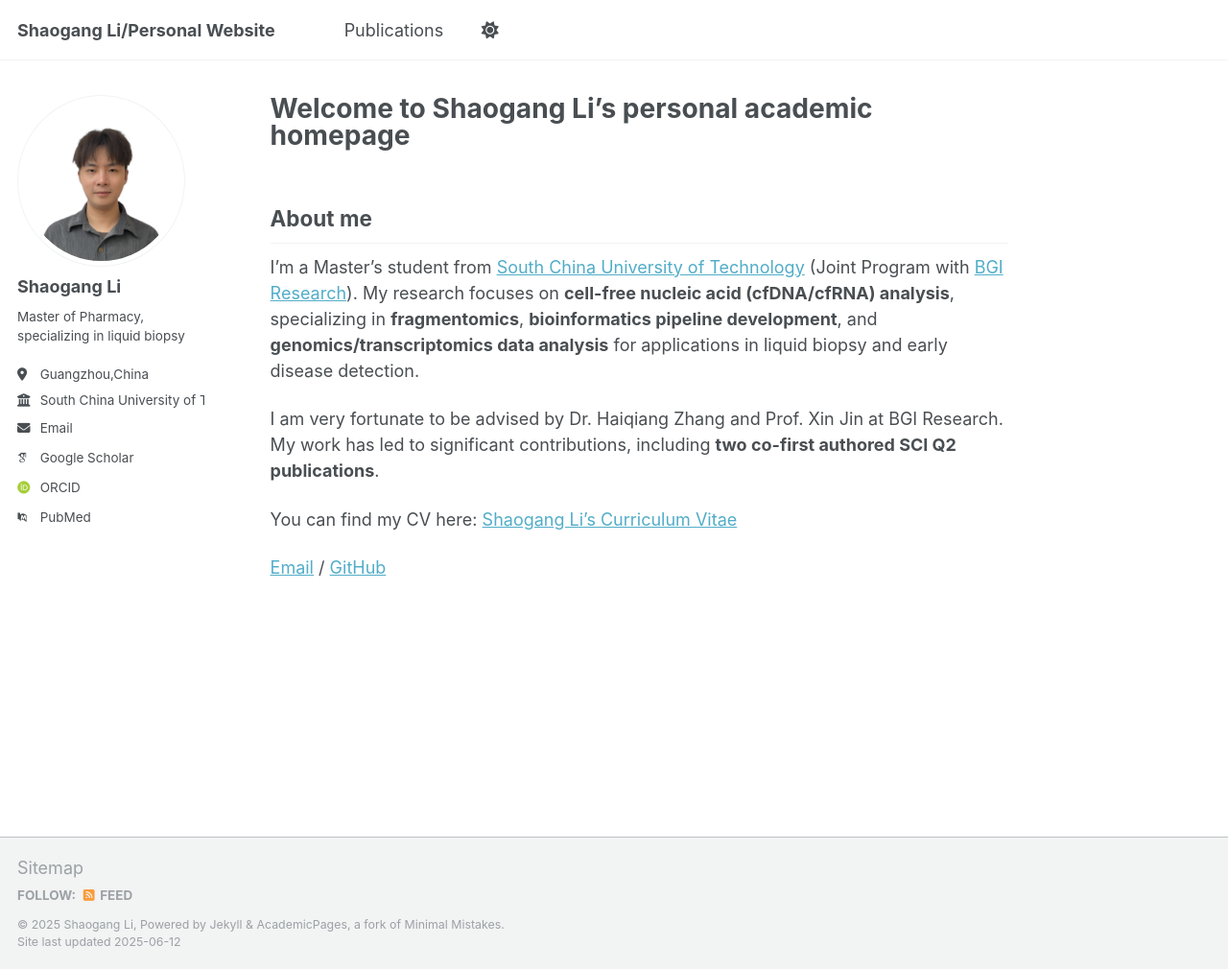
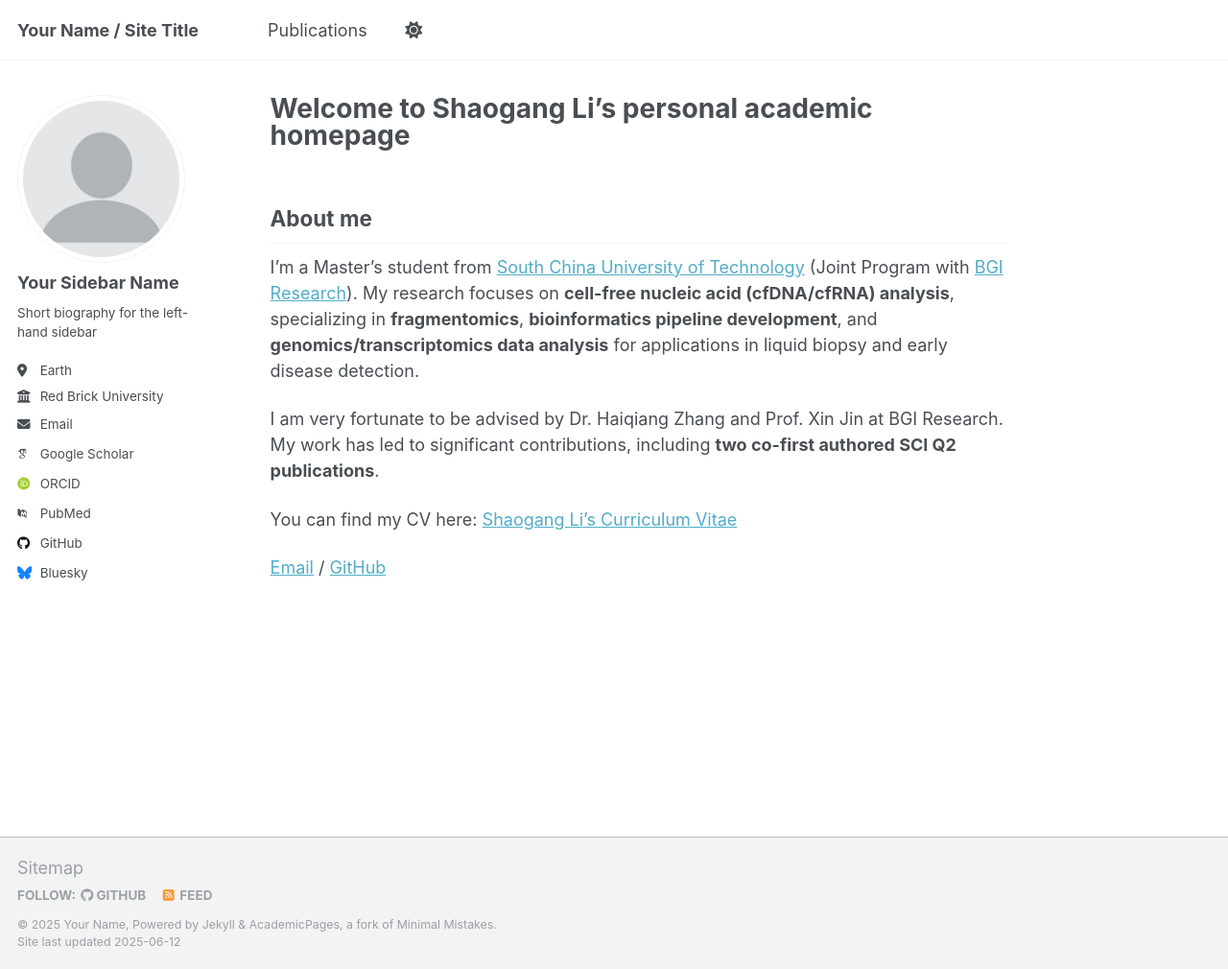
Before and after one commit to AlfredLSG/LSG, a Jekyll site: the page built from _pages/about.md, in a window 1280 px wide and 1010 px high. Shown: the whole window at 96% size. Built offline with Jekyll 4.4.1, drawn with Linux system fonts in a browser that asks for light colours; some web fonts are replaced; a file with an impossible date is left out.

Commit message:
Update _config.yml

```diff
--- a/_config.yml
+++ b/_config.yml
@@ -9,11 +9,11 @@
 # Basic Site Settings
 locale                   : "en-US"
 site_theme               : "default"
-title                    : "Shaogang Li/Personal Website"
+title                    : "Your Name / Site Title"
 title_separator          : "-"
-name                     : &name "Shaogang Li"
+name                     : &name "Your Name"
 description              : &description "personal description"
-url                      : https://alfredlsg.github.io/LSG/ # the base hostname & protocol for your site e.g. "https://[your GitHub username].github.io" or if you already have some other page hosted on Github then use "https://[your GitHub username].github.io/[Your Repo Name]"
+url                      : https://academicpages.github.io # the base hostname & protocol for your site e.g. "https://[your GitHub username].github.io" or if you already have some other page hosted on Github then use "https://[your GitHub username].github.io/[Your Repo Name]"
 baseurl                  : "" # the subpath of your site, e.g. "/blog"
 repository               : "academicpages/academicpages.github.io"
 
@@ -22,19 +22,19 @@ repository               : "academicpages/academicpages.github.io"
 #               Additional customization can be done by editing /_includes/author-profile.html
 author:
   # Biographic information
-  avatar           : "李少港.png"
-  name             : "Shaogang Li"
+  avatar           : "profile.png"
+  name             : "Your Sidebar Name"
   pronouns         : # example: "she/her"
-  bio              : "Master of Pharmacy, specializing in liquid biopsy"
-  location         : "Guangzhou,China"
-  employer         : "South China University of Technology"
+  bio              : "Short biography for the left-hand sidebar"
+  location         : "Earth"
+  employer         : "Red Brick University"
   uri              : # URL
-  email            : "li.shaogang97@gmail.com"
+  email            : "none@example.org"
 
   # Academic websites
   academia         : # URL
   arxiv            : # URL - Update with the correct link to your profile
-  googlescholar    : "https://scholar.google.com/citations?hl=en&user=lzDnY_UAAAAJ"
+  googlescholar    : "https://scholar.google.com/citations?user=PS_CX0AAAAAJ"
   impactstory      : # URL
   orcid            : "http://orcid.org/yourorcidurl"
   semantic         : # URL
@@ -43,37 +43,37 @@ author:
   scopus           : # URL
 
   # Repositories and software development
-  # bitbucket        : # Username - Update with your username on the site
-  # codepen          : # Username
-  # dribbble         : # Username
-  # github           : "academicpages"
-  # kaggle           : # Username
-  # stackoverflow    : # User number or user number and name (i.e., use "1" or "1/jeff-atwood")
+  bitbucket        : # Username - Update with your username on the site
+  codepen          : # Username
+  dribbble         : # Username
+  github           : "academicpages"
+  kaggle           : # Username
+  stackoverflow    : # User number or user number and name (i.e., use "1" or "1/jeff-atwood")
 
-  # # Social media
-  # bluesky          : "bsky.app" # Replace this with you Bluesky username
-  # facebook         : # Username
-  # flickr           : # Username
-  # foursquare       : # Username
-  # goodreads        : # Username
-  # google_plus      : # Username
-  # keybase          : # Username
-  # instagram        : # Username
-  # lastfm           : # Username
-  # linkedin         : # Username
-  # mastodon         : # URL
-  # medium           : # URL
-  # pinterest        : # Username
-  # soundcloud       : # Username
-  # steam            : # Username
-  # telegram         : # URL
-  # tumblr           : # Username
-  # twitter          : # Username for X / Twitter
-  # vine             : # Username
-  # weibo            : # Username
-  # wikipedia        : # Username
-  # xing             : # Username
-  # youtube          : # Username
+  # Social media
+  bluesky          : "bsky.app" # Replace this with you Bluesky username
+  facebook         : # Username
+  flickr           : # Username
+  foursquare       : # Username
+  goodreads        : # Username
+  google_plus      : # Username
+  keybase          : # Username
+  instagram        : # Username
+  lastfm           : # Username
+  linkedin         : # Username
+  mastodon         : # URL
+  medium           : # URL
+  pinterest        : # Username
+  soundcloud       : # Username
+  steam            : # Username
+  telegram         : # URL
+  tumblr           : # Username
+  twitter          : # Username for X / Twitter
+  vine             : # Username
+  weibo            : # Username
+  wikipedia        : # Username
+  xing             : # Username
+  youtube          : # Username
   zhihu            : # Username
 
 # Publication Category - The following the list of publication categories and their headings
```
